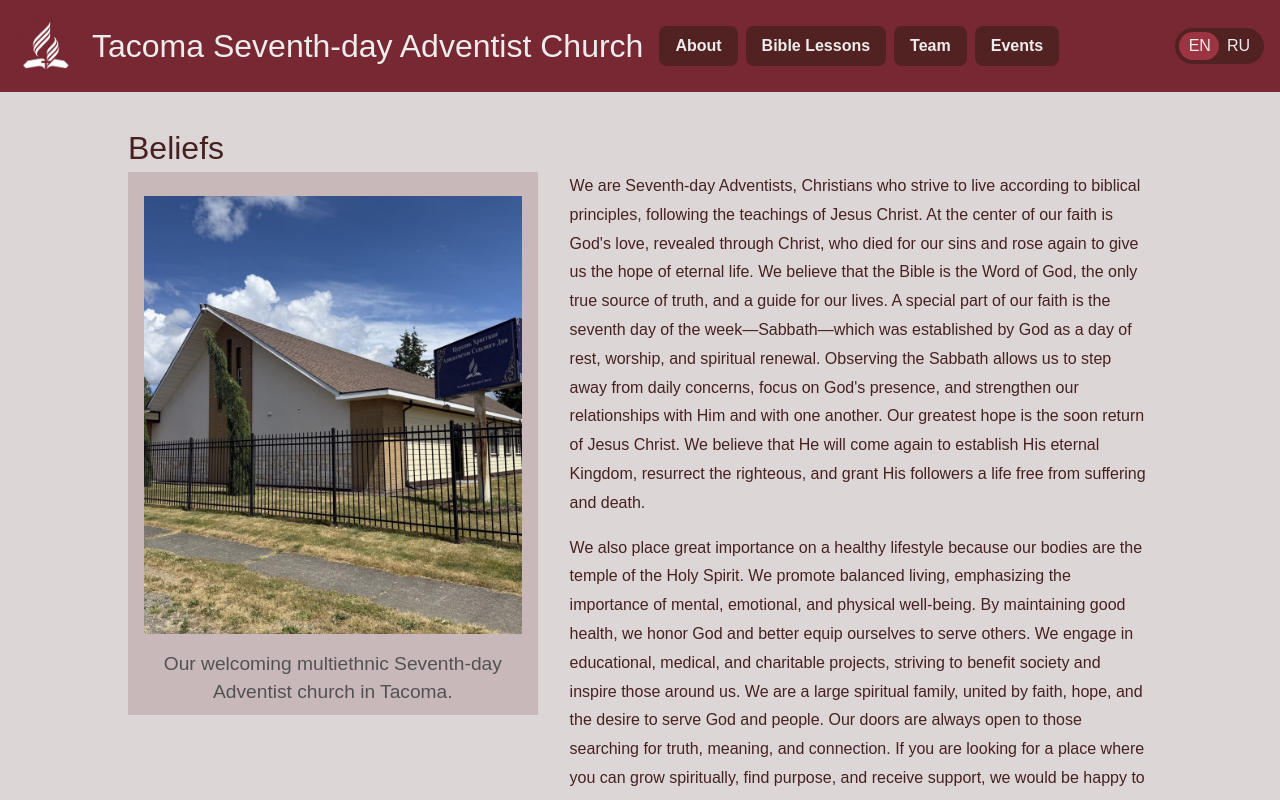
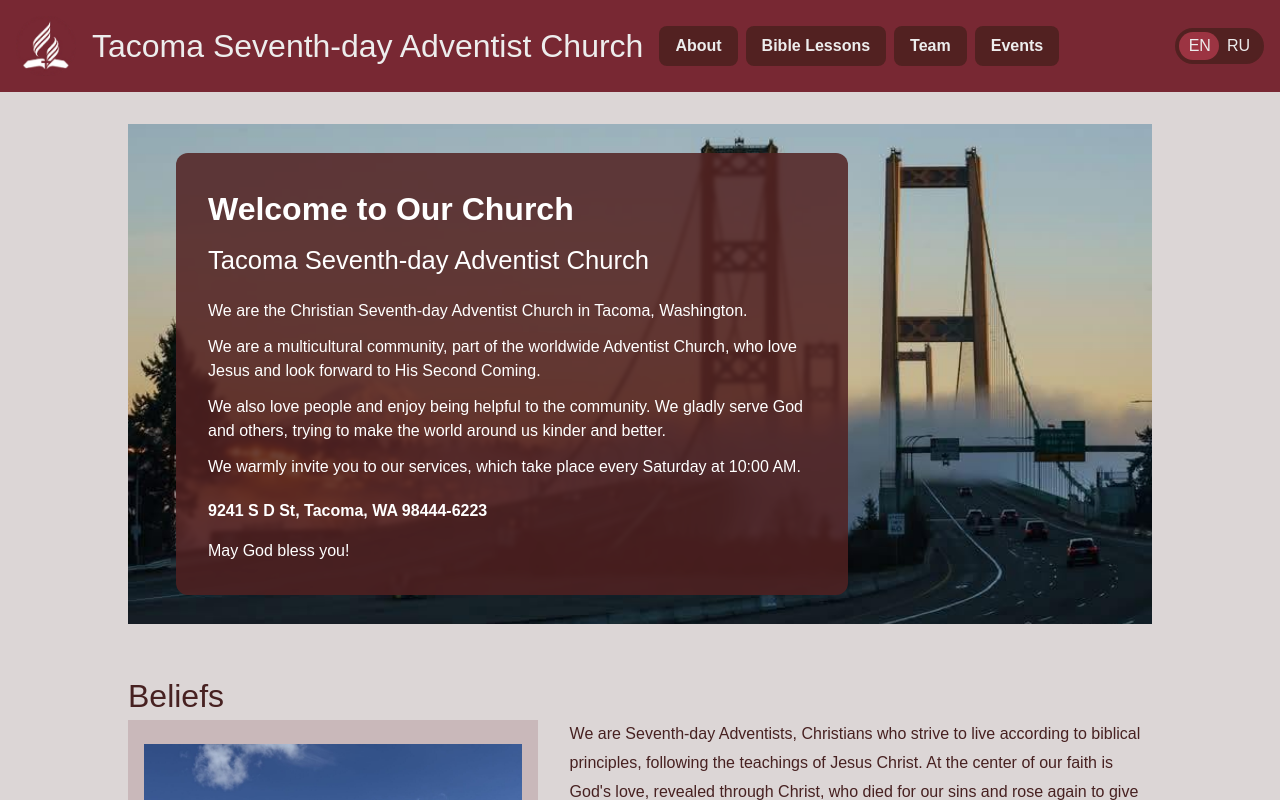
Before and after one commit to glavavlada/TacomaASDWebsite, a Next.js app in the folder my-church-site/: page / in a window 1280 px wide. Shown: the top 800 px of the page. Built offline with nearby package versions, Linux system fonts and the light colour scheme; no server answers.

Commit message:
added intro to about page with a picture

```diff
--- a/my-church-site/src/app/page.tsx
+++ b/my-church-site/src/app/page.tsx
@@ -5,6 +5,9 @@ import Image from "next/image";
 
 import englishAbout from "@/locale/en/about.json";
 import russianAbout from "@/locale/ru/about.json";
+
+import englishIntro from "@/locale/en/Intro.json";
+import russianIntro from "@/locale/ru/Intro.json";
 
 import { useLanguage } from "@/app/context/LanguageContext";
 
@@ -19,9 +22,49 @@ export default function About() {
       ? englishAbout
       : russianAbout;
 
+  const introData =
+    language === "en"
+      ? englishIntro
+      : russianIntro;
+
   return (
     <div className="aboutPage">
       <LiveStreamEmbed />
+
+      {/*intro/welcome section */}
+      <section
+        className=" relative mb-12 min-h-[500px] overflow-hidden bg-cover bg-center flex items-center"
+        style={{ backgroundImage: "url('/IntroPic.jpg')" }}
+      >
+        {/* transparent text box */}
+        <div
+          className=" ml-12 max-w-2xl rounded-xl bg-[color:var(--buttonDark)]/85 p-8 text-white backdrop-blur-[2px] "
+        >
+          <h1 className="mb-2 font-semibold">
+            {introData.intro.title}
+          </h1>
+
+          <h2 className="mb-5">
+            {introData.intro.subtitle}
+          </h2>
+
+          <div className="flex flex-col gap-3 leading-6">
+            {introData.intro.paragraphs.map((paragraph, index) => (
+              <p key={index}>{paragraph}</p>
+            ))}
+          </div>
+
+          <p className="mt-5 font-semibold">
+            {introData.intro.address}
+          </p>
+
+          <p className="mt-4">
+            {introData.intro.closing}
+          </p>
+        </div>
+      </section>
+
+
 
       {/* Beliefs Section */}
       <h1>{data.labels.beliefsTitle}</h1>
--- /dev/null
+++ b/my-church-site/src/locale/en/Intro.json
@@ -0,0 +1,14 @@
+{
+  "intro": {
+    "title": "Welcome to Our Church",
+    "subtitle": "Tacoma Seventh-day Adventist Church",
+    "paragraphs": [
+      "We are the Christian Seventh-day Adventist Church in Tacoma, Washington.",
+      "We are a multicultural community, part of the worldwide Adventist Church, who love Jesus and look forward to His Second Coming.",
+      "We also love people and enjoy being helpful to the community. We gladly serve God and others, trying to make the world around us kinder and better.",
+      "We warmly invite you to our services, which take place every Saturday at 10:00 AM."
+    ],
+    "address": "9241 S D St, Tacoma, WA 98444-6223",
+    "closing": "May God bless you!"
+  }
+}
--- /dev/null
+++ b/my-church-site/src/locale/ru/Intro.json
@@ -0,0 +1,14 @@
+{
+  "intro": {
+    "title": "Добро пожаловать в нашу церковь",
+    "subtitle": "Церковь адвентистов седьмого дня в Такоме",
+    "paragraphs": [
+      "Мы — христианская церковь адвентистов седьмого дня в городе Такома, штат Вашингтон.",
+      "Мы являемся многонациональной общиной и частью всемирной Церкви адвентистов седьмого дня. Мы любим Иисуса Христа и с надеждой ожидаем Его Второго пришествия.",
+      "Мы также любим людей и стремимся быть полезными нашему обществу. Мы с радостью служим Богу и людям, стараясь делать мир вокруг нас добрее и лучше.",
+      "Мы тепло приглашаем вас на наши богослужения, которые проходят каждую субботу в 10:00 утра."
+    ],
+    "address": "9241 S D St, Tacoma, WA 98444-6223",
+    "closing": "Пусть Бог благословит вас!"
+  }
+}
```
Also changed, not shown: my-church-site/public/IntroPic.jpg (added).
